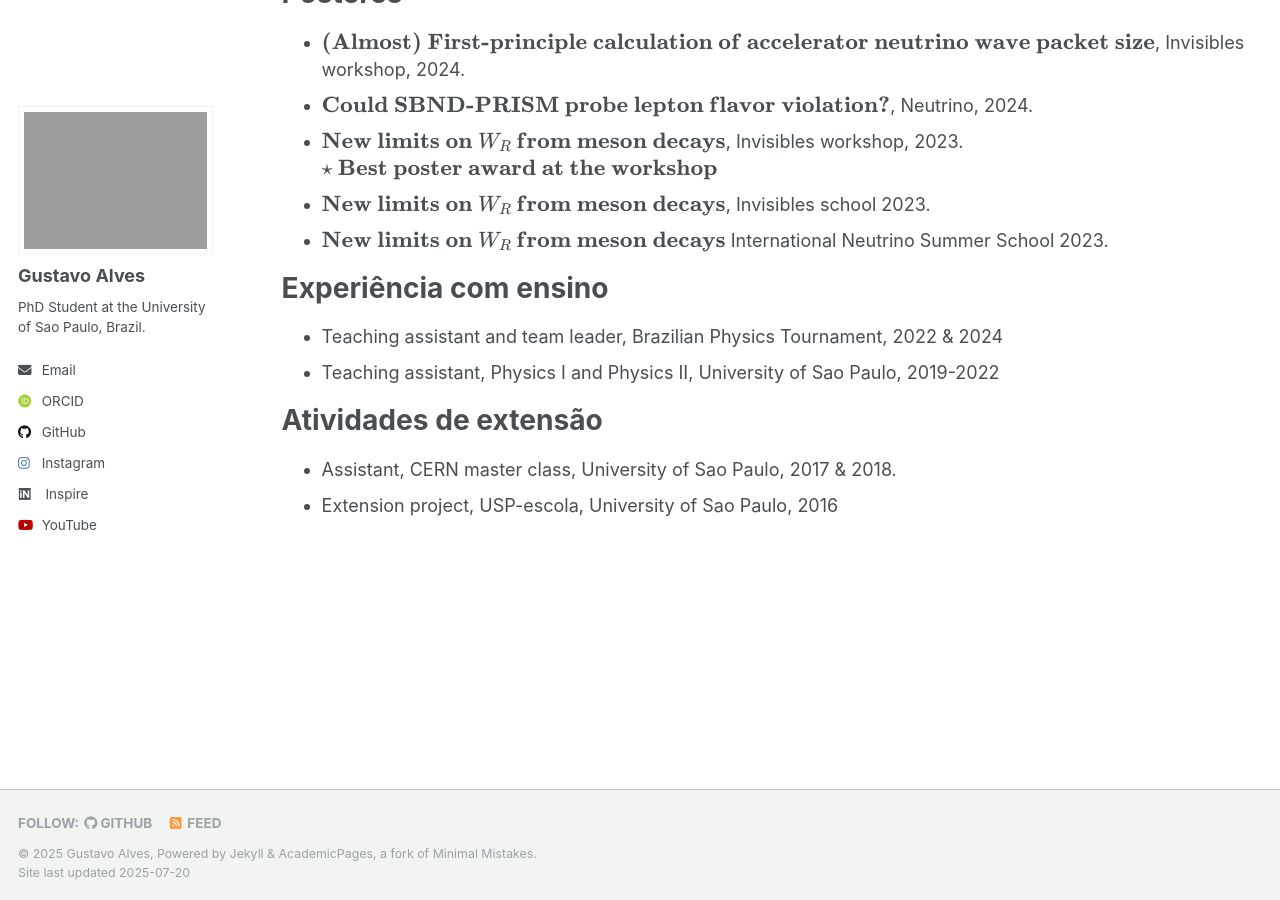
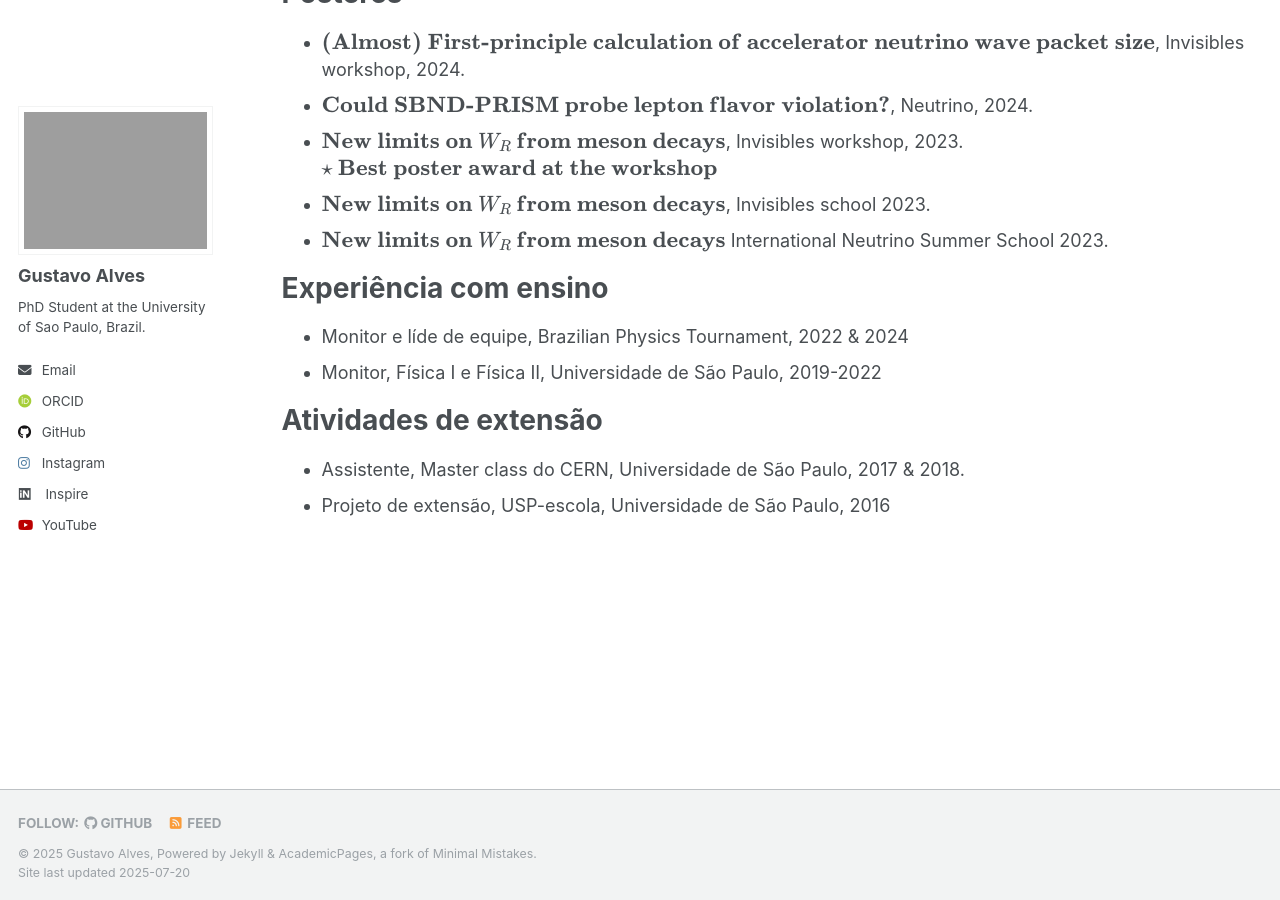
Before and after one commit to gfsalves/gfsalves.github.io, a Jekyll site: the page built from _pages/pt/cv.md, in a window 1280 px wide and 900 px high, scrolled down 3001 px. Built offline with Jekyll 4.4.1, drawn with Linux system fonts in a browser that asks for light colours; some web fonts are replaced; a script that is not in the unit is left out.

Commit message:
change cv in pt

```diff
--- a/_pages/pt/cv.md
+++ b/_pages/pt/cv.md
@@ -42,10 +42,10 @@ Pôsteres
 
 Experiência com ensino
 ======
-* Teaching assistant and team leader, Brazilian Physics Tournament, 2022 & 2024
-* Teaching assistant, Physics I and Physics II, University of Sao Paulo, 2019-2022
+* Monitor e líde de equipe, Brazilian Physics Tournament, 2022 & 2024
+* Monitor, Física I e Física II, Universidade de São Paulo, 2019-2022
 
 Atividades de extensão
 ======
-* Assistant, CERN master class, University of Sao Paulo, 2017 & 2018.
-* Extension project, USP-escola, University of Sao Paulo, 2016
+* Assistente, Master class do CERN, Universidade de São Paulo, 2017 & 2018.
+* Projeto de extensão, USP-escola, Universidade de São Paulo, 2016
```
Also changed, not shown: other parts of _pages/pt/cv.md (+1 -1 lines).
